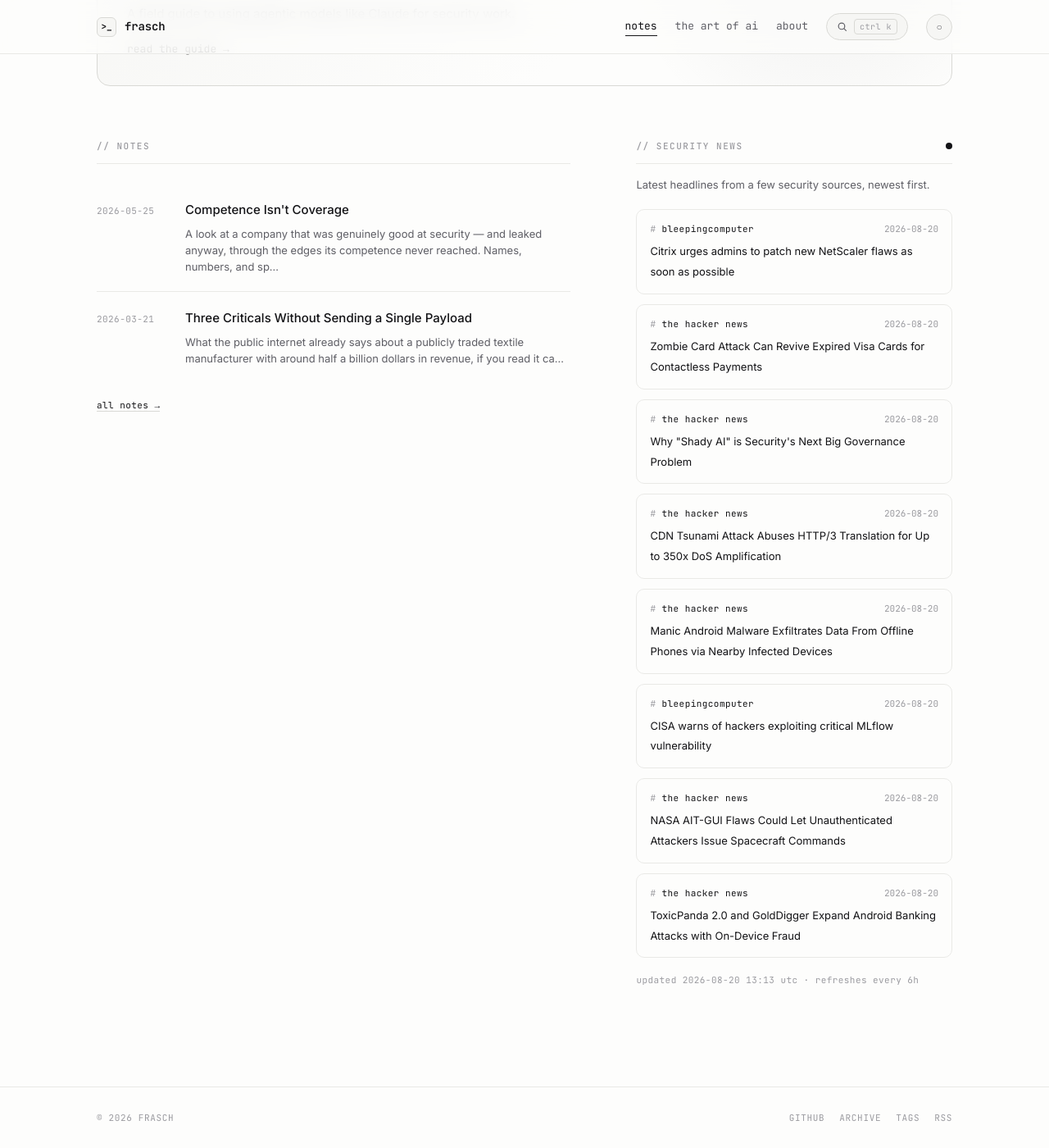
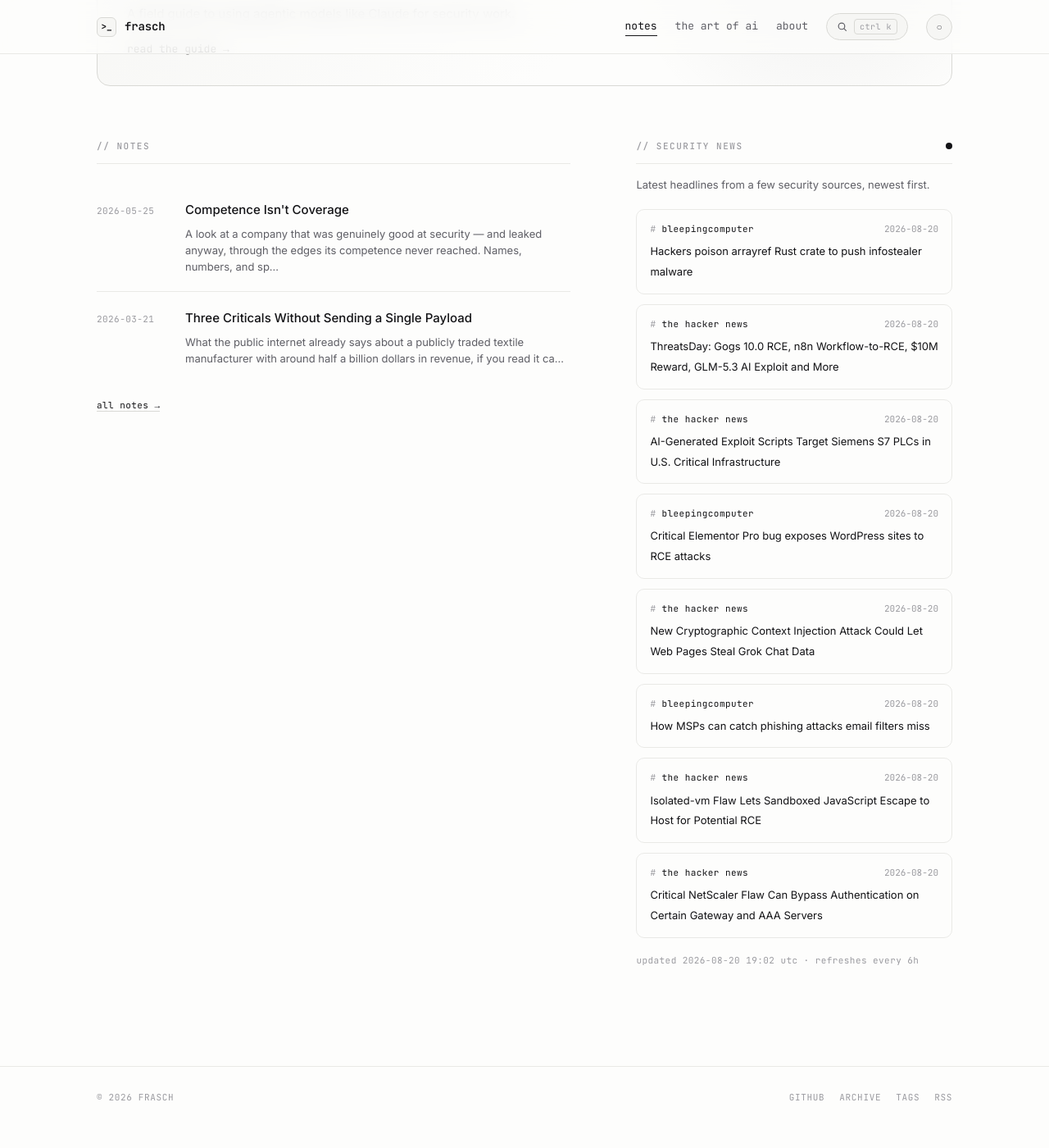
Before and after one commit to whoisfrasch/frasch, a Jekyll site: the page built from index.html, in a window 1280 px wide and 1400 px high, scrolled down 615 px. Shown: the whole window at 82% size. Built offline with Jekyll 4.4.1, drawn with Linux system fonts in a browser that asks for light colours; after the commit the page ends 1990 px from its top, so only the background shows below that.

Commit message:
Refresh security news feed

```diff
--- a/_data/news.json
+++ b/_data/news.json
@@ -1,53 +1,53 @@
 {
-  "updated": "2026-08-20T13:13:15Z",
+  "updated": "2026-08-20T19:02:20Z",
   "items": [
     {
       "source": "bleepingcomputer",
-      "title": "Citrix urges admins to patch new NetScaler flaws as soon as possible",
-      "link": "https://www.bleepingcomputer.com/news/security/citrix-urges-admins-to-patch-new-netscaler-flaws-as-soon-as-possible/",
-      "date": "2026-08-20T12:14:38Z"
+      "title": "Hackers poison arrayref Rust crate to push infostealer malware",
+      "link": "https://www.bleepingcomputer.com/news/security/hackers-poison-arrayref-rust-crate-to-push-infostealer-malware/",
+      "date": "2026-08-20T17:53:52Z"
     },
     {
       "source": "the hacker news",
-      "title": "Zombie Card Attack Can Revive Expired Visa Cards for Contactless Payments",
-      "link": "https://thehackernews.com/2026/08/zombie-card-attack-can-revive-expired.html",
-      "date": "2026-08-20T12:01:24Z"
+      "title": "ThreatsDay: Gogs 10.0 RCE, n8n Workflow-to-RCE, $10M Reward, GLM-5.3 AI Exploit and More",
+      "link": "https://thehackernews.com/2026/08/threatsday-gogs-100-rce-n8n-workflow-to.html",
+      "date": "2026-08-20T17:23:48Z"
     },
     {
       "source": "the hacker news",
-      "title": "Why \"Shady AI\" is Security's Next Big Governance Problem",
-      "link": "https://thehackernews.com/2026/08/why-shady-ai-is-securitys-next-big.html",
-      "date": "2026-08-20T11:45:00Z"
+      "title": "AI-Generated Exploit Scripts Target Siemens S7 PLCs in U.S. Critical Infrastructure",
+      "link": "https://thehackernews.com/2026/08/ai-generated-exploit-scripts-target.html",
+      "date": "2026-08-20T16:59:44Z"
+    },
+    {
+      "source": "bleepingcomputer",
+      "title": "Critical Elementor Pro bug exposes WordPress sites to RCE attacks",
+      "link": "https://www.bleepingcomputer.com/news/security/critical-elementor-pro-bug-exposes-wordpress-sites-to-rce-attacks/",
+      "date": "2026-08-20T14:39:48Z"
     },
     {
       "source": "the hacker news",
-      "title": "CDN Tsunami Attack Abuses HTTP/3 Translation for Up to 350x DoS Amplification",
-      "link": "https://thehackernews.com/2026/08/cdn-tsunami-attack-abuses-http3.html",
-      "date": "2026-08-20T11:39:35Z"
+      "title": "New Cryptographic Context Injection Attack Could Let Web Pages Steal Grok Chat Data",
+      "link": "https://thehackernews.com/2026/08/new-cryptographic-context-injection.html",
+      "date": "2026-08-20T14:36:27Z"
+    },
+    {
+      "source": "bleepingcomputer",
+      "title": "How MSPs can catch phishing attacks email filters miss",
+      "link": "https://www.bleepingcomputer.com/news/security/how-msps-can-catch-phishing-attacks-email-filters-miss/",
+      "date": "2026-08-20T14:01:11Z"
     },
     {
       "source": "the hacker news",
-      "title": "Manic Android Malware Exfiltrates Data From Offline Phones via Nearby Infected Devices",
-      "link": "https://thehackernews.com/2026/08/manic-android-malware-exfiltrates-data.html",
-      "date": "2026-08-20T11:26:08Z"
-    },
-    {
-      "source": "bleepingcomputer",
-      "title": "CISA warns of hackers exploiting critical MLflow vulnerability",
-      "link": "https://www.bleepingcomputer.com/news/security/cisa-warns-of-hackers-exploiting-critical-mlflow-vulnerability/",
-      "date": "2026-08-20T11:06:14Z"
+      "title": "Isolated-vm Flaw Lets Sandboxed JavaScript Escape to Host for Potential RCE",
+      "link": "https://thehackernews.com/2026/08/isolated-vm-flaw-lets-sandboxed.html",
+      "date": "2026-08-20T13:48:24Z"
     },
     {
       "source": "the hacker news",
-      "title": "NASA AIT-GUI Flaws Could Let Unauthenticated Attackers Issue Spacecraft Commands",
-      "link": "https://thehackernews.com/2026/08/nasa-ait-gui-flaws-could-let.html",
-      "date": "2026-08-20T11:05:11Z"
-    },
-    {
-      "source": "the hacker news",
-      "title": "ToxicPanda 2.0 and GoldDigger Expand Android Banking Attacks with On-Device Fraud",
-      "link": "https://thehackernews.com/2026/08/toxicpanda-20-and-golddigger-expand.html",
-      "date": "2026-08-20T10:38:28Z"
+      "title": "Critical NetScaler Flaw Can Bypass Authentication on Certain Gateway and AAA Servers",
+      "link": "https://thehackernews.com/2026/08/critical-netscaler-flaw-can-bypass.html",
+      "date": "2026-08-20T13:35:13Z"
     }
   ]
 }
```
